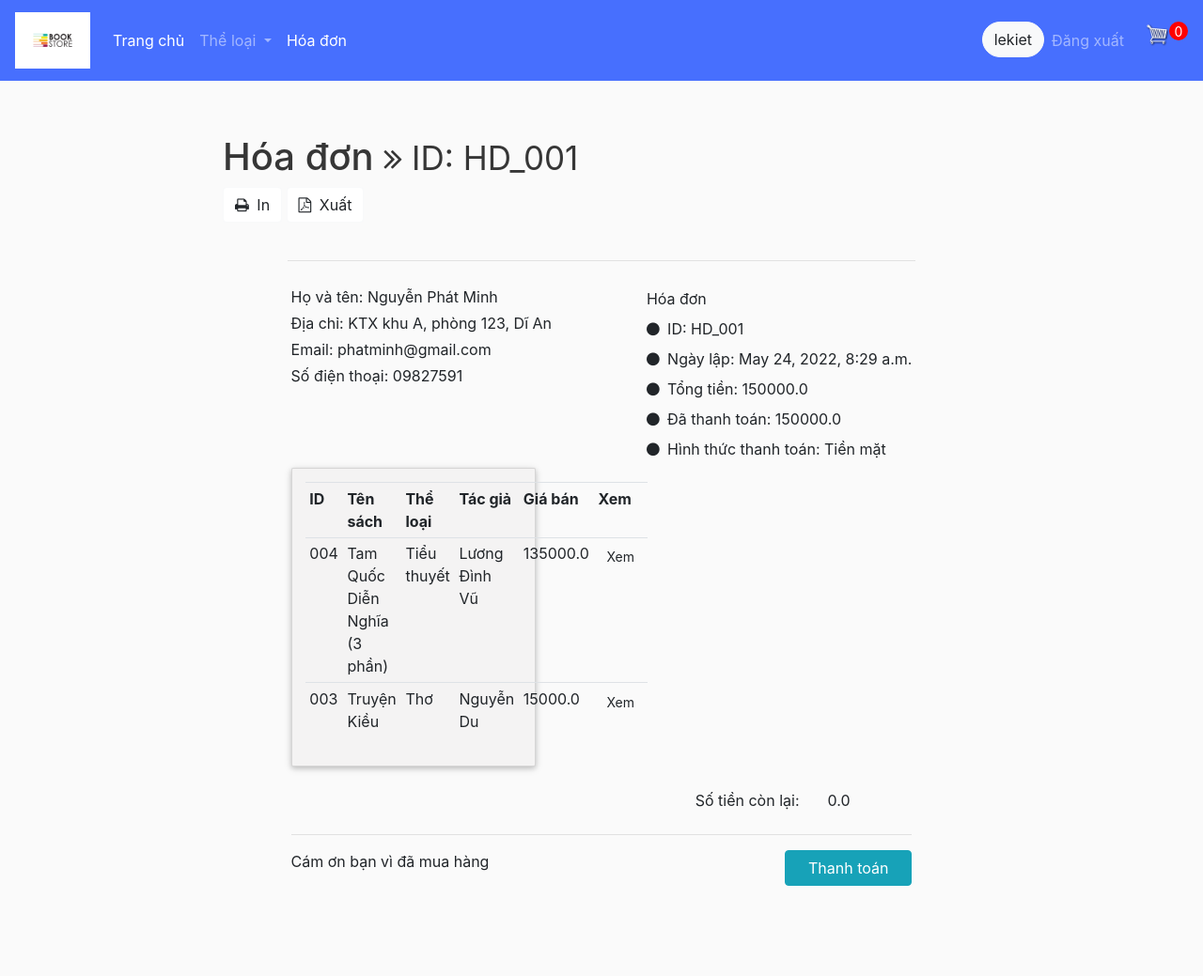
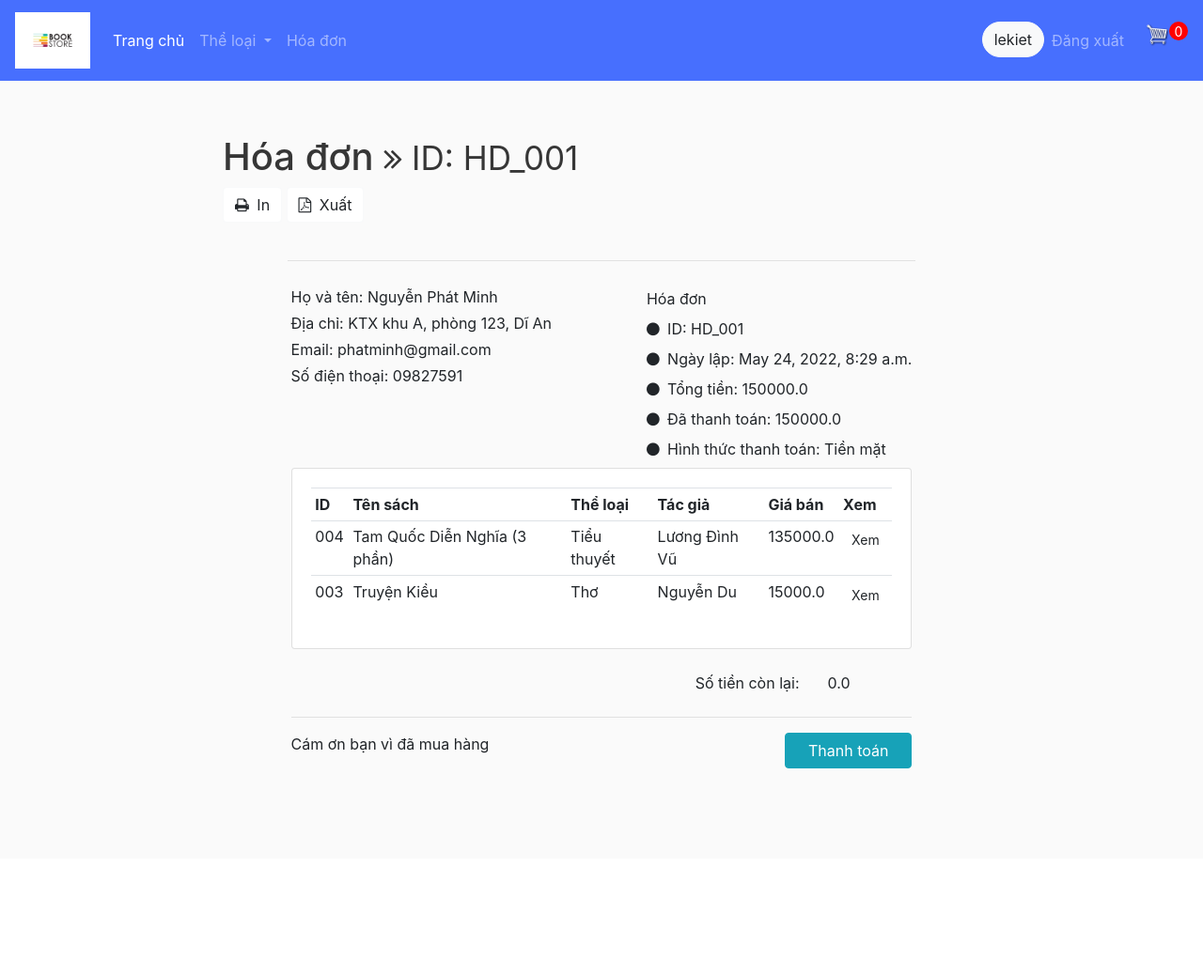
Before and after one commit to elfphabet621/QuanLyNhaSach_CNPM, a Django app: page /invoice/ in a window 1280 px wide. Shown: the whole page at 94% size. After the commit the page ends 818 px from the top, so only its background shows below. Run offline with Django 4.2, Linux system fonts and the light colour scheme; a user stored in the database is signed in; data comes from the database, SQL or seed files in the repository; both versions use the stored data as it was after the commit; some libraries are stand-ins or nearby versions.

Commit message:
Fix css conflict

```diff
--- a/QLNhaSach/book/templates/book/navbar.html
+++ b/QLNhaSach/book/templates/book/navbar.html
@@ -23,8 +23,8 @@
         </div>
       </li>
       {% if user.is_authenticated %}
-      <li class="nav-item active">
-        <a class="nav-link" href="{% url 'review_invoice' %}">Hóa đơn <span class="sr-only">(current)</span></a>
+      <li class="nav-item">
+        <a class="nav-link" href="{% url 'review_invoice' %}">Hóa đơn</a>
       </li>
       {% endif %}
 
--- a/QLNhaSach/static/css/main_base.css
+++ b/QLNhaSach/static/css/main_base.css
@@ -3,7 +3,7 @@
 }
 
 /* home */
-.card {
+.book-card{
 	width: 260px;
 	display: block;
 	background-color: rgb(244, 243, 243);
@@ -13,7 +13,7 @@
 	padding: 14px;
   }
 
-.card:hover {
+.book-card:hover {
 box-shadow: 0 8px 17px 0 rgba(0,0,0,0.2),0 6px 20px 0 rgba(0,0,0,0.19);
 }
 
```
Also changed, not shown: QLNhaSach/book/templates/book/home.html (+6 -6 lines), QLNhaSach/book/migrations/0003_person_user_alter_chitiethoadon_so_luong.py (added), QLNhaSach/db.sqlite3.
